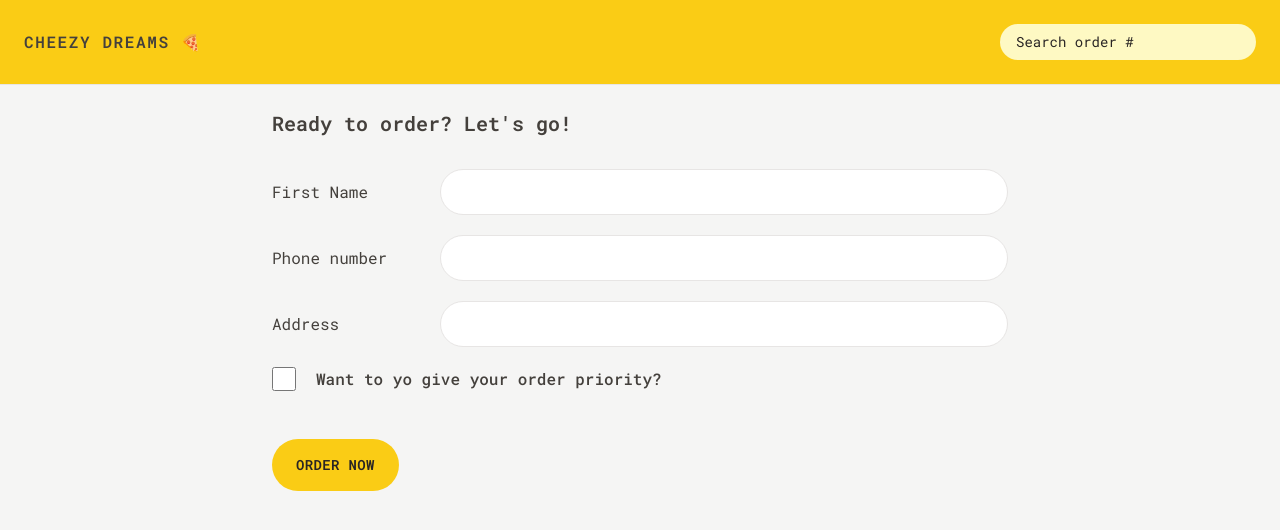
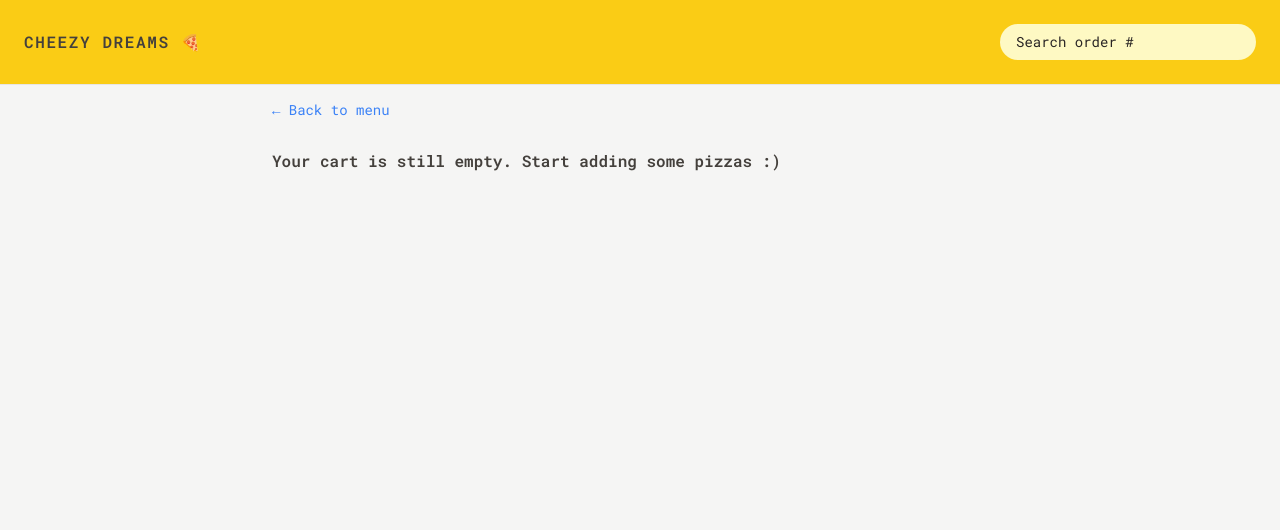
Before and after one commit to arvincarlo/CheezyDreams, a React (Vite) app: page /order/new in a window 1280 px wide. Shown: the top 530 px of the page. Built offline with nearby package versions, Linux system fonts and the light colour scheme.

Commit message:
Using the cart for New Orders

```diff
--- a/src/features/cart/Cart.jsx
+++ b/src/features/cart/Cart.jsx
@@ -28,7 +28,7 @@ function Cart() {
 
             <div className="mt-6 space-x-2">
                 <Button type="primary" to="/order/new">
-                    Order pizzas
+                    Checkout
                 </Button>
                 <Button type="secondary" onClick={() => dispatch(clearCart())}>Clear Cart</Button>
             </div>
--- a/src/features/cart/CartItem.jsx
+++ b/src/features/cart/CartItem.jsx
@@ -17,7 +17,7 @@ function CartItem({ item }) {
         <p className="text-sm font-bold">{formatCurrency(totalPrice)}</p>
 
         <UpdateItemQuantity pizzaId={pizzaId} currentQuantity={currentQuantity}/>
-        <DeleteItem pizzaId={pizzaId}>Remove</DeleteItem>
+        <DeleteItem pizzaId={pizzaId} type="warning">Remove</DeleteItem>
       </div>
     </li>
   );
--- a/src/features/cart/cartSlice.js
+++ b/src/features/cart/cartSlice.js
@@ -73,4 +73,4 @@ export const getUser = state => state.user.user;
 // Get the quantity by ID
 export const getCurrentQuantityById = (id) => state => state.cart.cart.find(item => item.pizzaId === id)?.quantity ?? 0;
 
-// Redux Reselect
+// Redux Reselect - recommended
--- a/src/features/menu/MenuItem.jsx
+++ b/src/features/menu/MenuItem.jsx
@@ -52,7 +52,7 @@ function MenuItem({ pizza }) {
                     {isInCart &&
                         <div className="flex items-center gap-2 sm:gap-8">
                             <UpdateItemQuantity pizzaId={id} currentQuantity={currentQuantity}/>
-                            <DeleteItem pizzaId={id}>Remove from Cart</DeleteItem>
+                            <DeleteItem pizzaId={id} type="warning">Remove from Cart</DeleteItem>
                         </div>
                     }
                 </div>
--- a/src/features/order/CreateOrder.jsx
+++ b/src/features/order/CreateOrder.jsx
@@ -1,8 +1,13 @@
+import { useState } from "react";
 import { Form, redirect, useNavigation, useActionData } from "react-router-dom";
 import { useSelector } from "react-redux";
-
 import { createOrder } from "../../services/apiRestaurant";
 import Button from "../../ui/Button";
+import { getCart, getTotalCartPrice } from "../cart/cartSlice";
+import EmptyCart from "../cart/emptyCart";
+import store from '../../store';
+import { clearCart } from "../cart/cartSlice";
+import { formatCurrency } from "../../utils/helpers";
 
 // https://uibakery.io/regex-library/phone-number
 const isValidPhone = (str) =>
@@ -10,38 +15,21 @@ const isValidPhone = (str) =>
         str,
     );
 
-const fakeCart = [
-    {
-        pizzaId: 12,
-        name: "Mediterranean",
-        quantity: 2,
-        unitPrice: 16,
-        totalPrice: 32,
-    },
-    {
-        pizzaId: 6,
-        name: "Vegetale",
-        quantity: 1,
-        unitPrice: 13,
-        totalPrice: 13,
-    },
-    {
-        pizzaId: 11,
-        name: "Spinach and Mushroom",
-        quantity: 1,
-        unitPrice: 15,
-        totalPrice: 15,
-    },
-];
-
 function CreateOrder() {
+    const [withPriority, setWithPriority] = useState(false);
+    const PRIORITY_CHARGE = 0.2;
     const navigation = useNavigation();
     const isSubmitting = navigation.state === "submitting";
     const formErrors = useActionData();
     const {username} = useSelector(state => state.user);
+    const totalCartPrice = useSelector(getTotalCartPrice);
+    const priorityPrice = withPriority ? totalCartPrice * (PRIORITY_CHARGE) : 0;
+    const totalPrice = totalCartPrice + priorityPrice;
 
-    // const [withPriority, setWithPriority] = useState(false);
-    const cart = fakeCart;
+    const cart = useSelector(getCart);
+    console.log(withPriority);
+
+    if (!cart.length) return <EmptyCart/>;
 
     return (
         <div className="px-4 py-6">
@@ -96,8 +84,8 @@ function CreateOrder() {
                         type="checkbox"
                         name="priority"
                         id="priority"
-                        // value={withPriority}
-                        // onChange={(e) => setWithPriority(e.target.checked)}
+                        value={withPriority}
+                        onChange={(e) => setWithPriority(e.target.checked)}
                     />
                     <label htmlFor="priority" className="font-medium">
                         Want to yo give your order priority?
@@ -111,7 +99,7 @@ function CreateOrder() {
                         value={JSON.stringify(cart)}
                     />
                     <Button type="primary" disabled={isSubmitting}>
-                        {isSubmitting ? "Placing Order..." : "Order now"}
+                        {isSubmitting ? "Placing Order..." : `Order now from ${formatCurrency(totalPrice)}`}
                     </Button>
                 </div>
             </Form>
@@ -129,7 +117,7 @@ export async function action({ request }) {
     const order = {
         ...data,
         cart: JSON.parse(data.cart),
-        priority: data.priority === "on",
+        priority: data.priority === "true",
     };
 
     // Error Handing
@@ -141,8 +129,12 @@ export async function action({ request }) {
 
     if (Object.keys(errors).length > 0) return errors;
 
-    // Creating the data and redirect
+    // Creating the data and redirect - Do NOT overuse
+    console.log(order);
     const newOrder = await createOrder(order);
+
+    // Calling the store directly
+    store.dispatch(clearCart());
 
     return redirect(`/order/${newOrder.id}`);
 }
--- a/src/features/order/Order.jsx
+++ b/src/features/order/Order.jsx
@@ -25,7 +25,6 @@ function Order() {
         cart,
     } = order;
     const deliveryIn = calcMinutesLeft(estimatedDelivery);
-    console.log(cart);
 
     return (
         <div className="space-y-8 px-4 py-6">
--- a/src/ui/Button.jsx
+++ b/src/ui/Button.jsx
@@ -2,12 +2,12 @@ import { Link } from "react-router-dom";
 
 function Button({ children, disabled = false, to, type, onClick }) {
     const base =
-        "inline-block rounded-full text-sm bg-yellow-400 font-semibold uppercase tracking-wide text-stone-800 transition-colors duration-300 hover:bg-yellow-300 focus:bg-yellow-300 focus:outline-none focus:ring focus:ring-yellow-300 focus:ring-offset-2 disabled:cursor-not-allowed";
+        "inline-block rounded-full text-sm font-semibold uppercase tracking-wide text-stone-800 transition-colors duration-300  focus:outline-none focus:ring  focus:ring-offset-2 disabled:cursor-not-allowed";
 
     const styles = {
-        primary: base + " px-4 py-3 sm:px-6 sm:py-4",
-        small: base + " px-4 py-2 md:px-5 md:py-2.5 text-xs",
-        round: base + " px-2.5 py-1 md:px-3.5 md:py-2 text-sm",
+        primary: base + " px-4 py-3 sm:px-6 sm:py-4 bg-yellow-400 hover:bg-yellow-300 focus:bg-yellow-300 focus:ring-yellow-300",
+        small: base + " px-4 py-2 md:px-5 md:py-2.5 text-xs bg-yellow-400 hover:bg-yellow-300 focus:bg-yellow-300 focus:ring-yellow-300",
+        round: base + " px-2.5 py-1 md:px-3.5 md:py-2 text-sm bg-yellow-400 hover:bg-yellow-300 focus:bg-yellow-300 focus:ring-yellow-300",
         warning: base + " px-4 py-2 md:px-5 md:py-2.5 text-xs bg-orange-400 hover:bg-orange-300 focus:bg-orange-300 focus:outline-none focus:ring focus:ring-orange-300",
         secondary:
             "inline-block rounded-full text-sm border-2 border-stone-300 font-semibold uppercase tracking-wide text-stone-400 transition-colors duration-300 hover:bg-stone-300 hover:text-stone-800 focus:bg-stone-300 focus:outline-none focus:ring focus:ring-stone-200 focus:ring-offset-2 focus:text-stone-800 disabled:cursor-not-allowed px-4 py-2.5 md:px-5 md:py-3.5",
--- a/src/ui/Home.jsx
+++ b/src/ui/Home.jsx
@@ -4,8 +4,6 @@ import Button from './Button';
 
 function Home() {
   const {username} = useSelector(state => state.user);
-  console.log(username);
-
 
   return (
     <div className="my-10 px-4 text-center sm:my-16">
```
